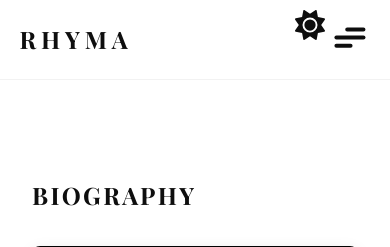
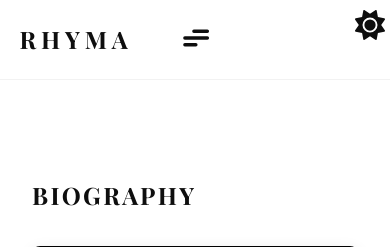
Before and after one commit to thulanesigasa/rhymamusic, a Flask app: page /about in a window 390 px wide. Shown: the top 247 px of the page. Run offline with Flask 3, Linux system fonts and the light colour scheme; some web fonts are replaced.

Commit message:
style: center hamburger and align theme toggle

```diff
--- a/static/css/styles.css
+++ b/static/css/styles.css
@@ -352,18 +352,27 @@ footer {
     .hamburger {
         display: block;
         position: absolute;
-        top: 16px;
-        /* (80px header - 48px height) / 2 */
-        right: 20px;
+        top: 20px;
+        /* Adjusted for smaller size: (80 - 40) / 2 */
+        left: 50%;
+        transform: translateX(-50%);
+        right: auto;
         z-index: 1001;
     }
 
-    /* Move theme toggle to the left of hamburger */
+    .hamburger svg {
+        height: 2.5em;
+        /* Reduced from 3em */
+        transition: transform 600ms cubic-bezier(0.4, 0, 0.2, 1);
+    }
+
+    /* Move theme toggle to the far right */
     .theme-switch-wrapper {
         position: absolute;
         top: 25px;
-        /* (80px header - 30px height) / 2 */
-        right: 80px;
+        right: 20px;
+        /* Far right */
+        left: auto;
         margin-left: 0;
         z-index: 1001;
     }
```
